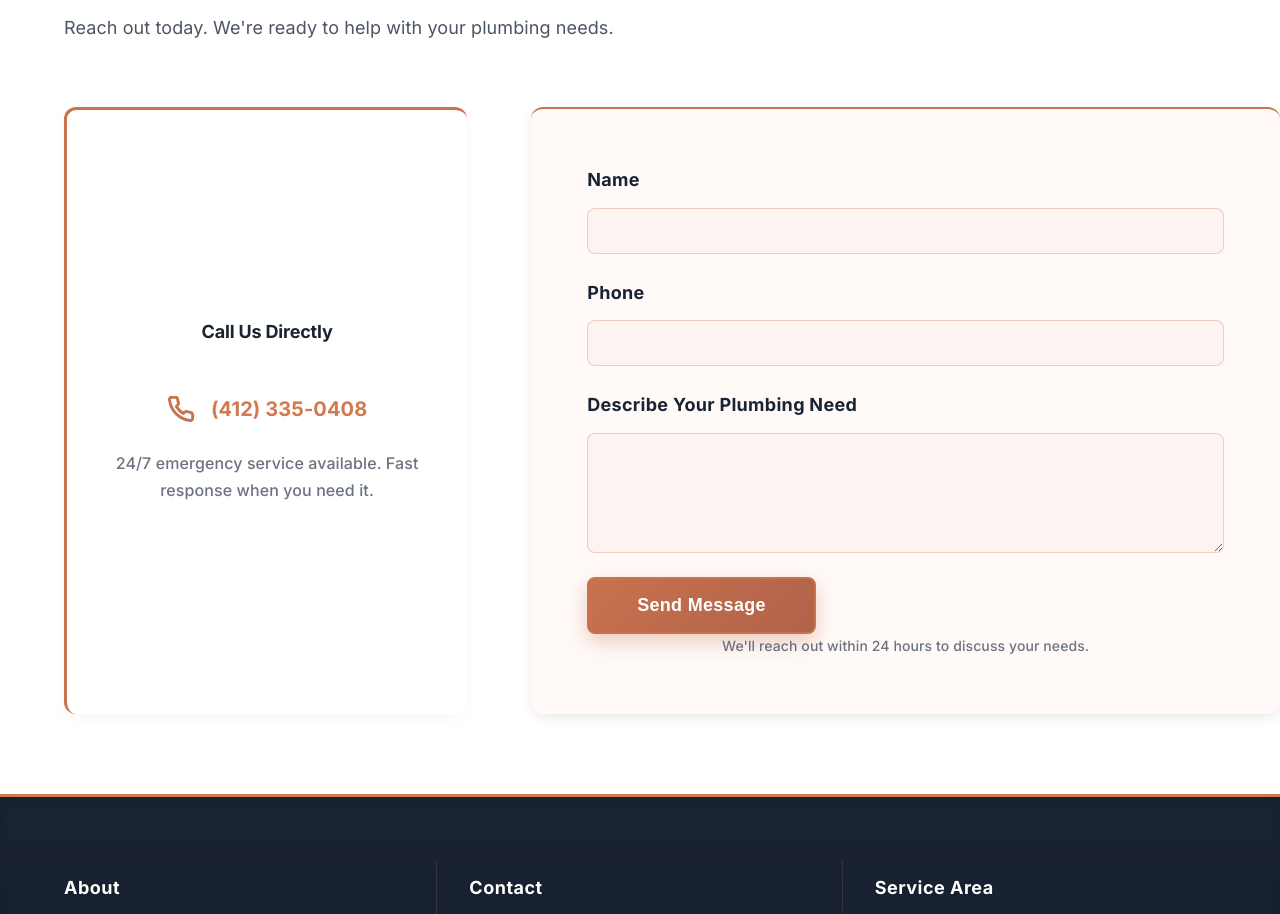
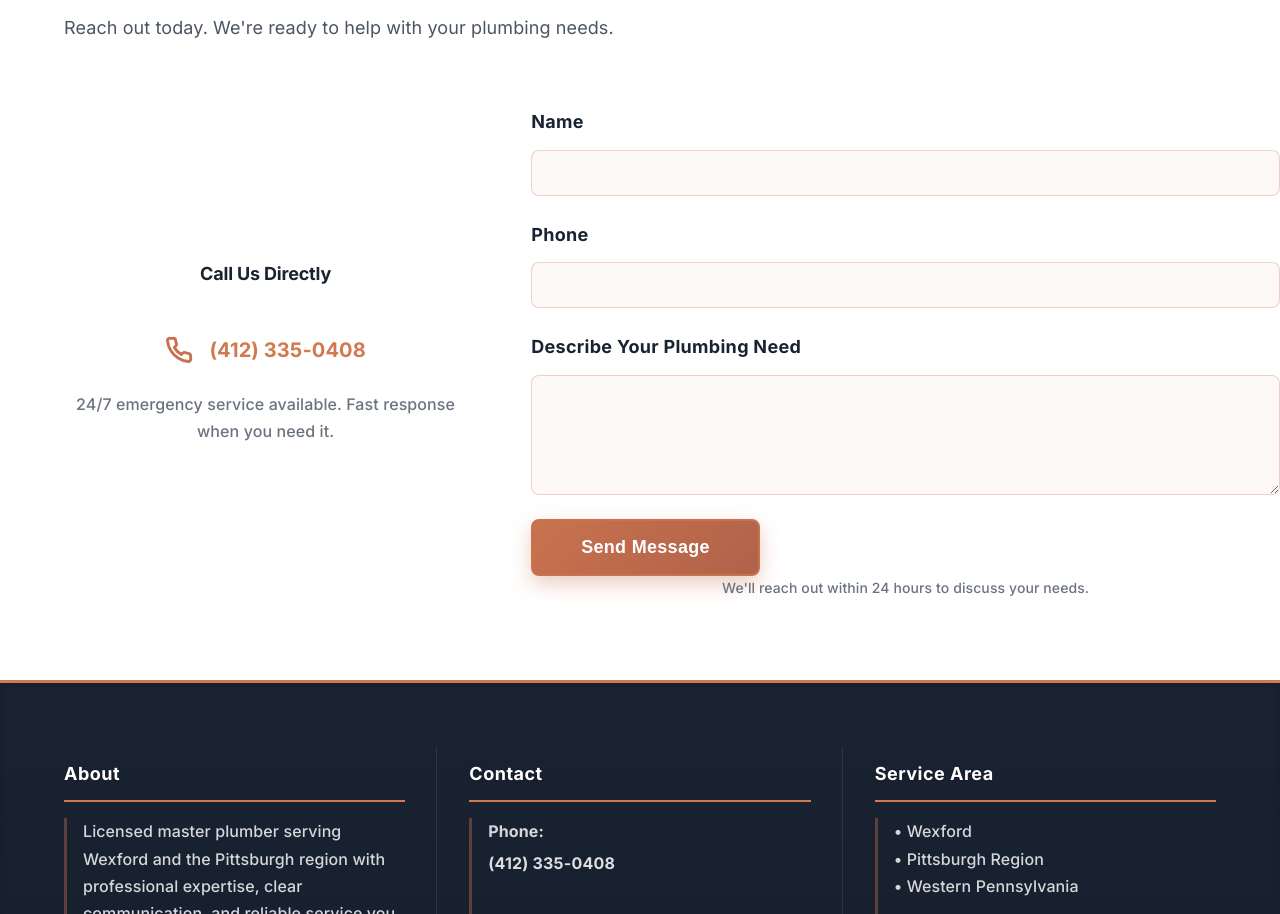
Before and after one commit to Titan99-IC/Chris-Driscoll-Website, a plain HTML site: page docs/index.html in a window 1280 px wide. Shown: the part 2359-3273 px from the top of the page. Drawn offline with Linux system fonts and the light colour scheme.

Commit message:
Phase 6: Contact section - remove decorative borders, beige background, excess padding; simplify to clean layout with phone as primary CTA

```diff
--- a/docs/styles.css
+++ b/docs/styles.css
@@ -979,24 +979,24 @@ a:hover {
 }
 
 .contact-call-section {
-  background: #FFFFFF;
-  border-top: 3px solid #C9724E;
-  border-left: 3px solid #C9724E;
-  border-radius: var(--radius-xl);
-  padding: 32px;
+  background: transparent;
+  border: 0;
+  border-radius: 0;
+  padding: 0;
+  box-shadow: none;
   display: flex;
   flex-direction: column;
   justify-content: center;
   text-align: center;
-  box-shadow: 0 4px 12px rgba(201, 114, 78, 0.06);
 }
 
 .contact-form-section {
-  background-color: #FFFAF8;
-  border-radius: var(--radius-xl);
-  border-top: 2px solid #C9724E;
-  padding: 56px;
-  box-shadow: 0 4px 12px rgba(0, 0, 0, 0.08);
+  background-color: #FFFFFF;
+  border: 0;
+  border-radius: 0;
+  border-top: 0;
+  padding: 0;
+  box-shadow: none;
 }
 
 .contact-phone-link {
```
